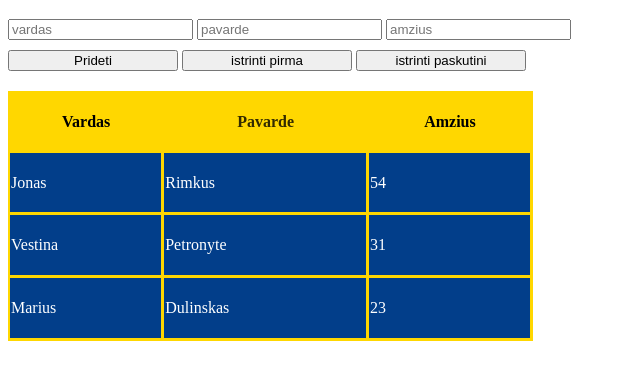
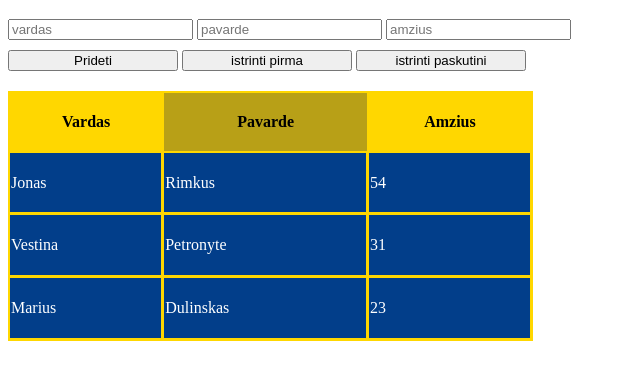
Before and after one commit to RCvetinskis/Namu-darbai-27-paskaitos, a plain HTML site: page index.html in a window 1280 px wide. Shown: the part 61-440 px from the top of the page, without its empty margins (0-640 px from the left). Drawn offline with Linux system fonts and the light colour scheme.

Commit message:
second th bg-color changed

```diff
--- a/style.css
+++ b/style.css
@@ -16,7 +16,7 @@ th {
 
 }
 th:nth-of-type(2) {
-    opacity: 0.8;
+     background-color: rgb(184, 160, 23);
 }
 td{
     border-bottom: 1px solid gold;
```
